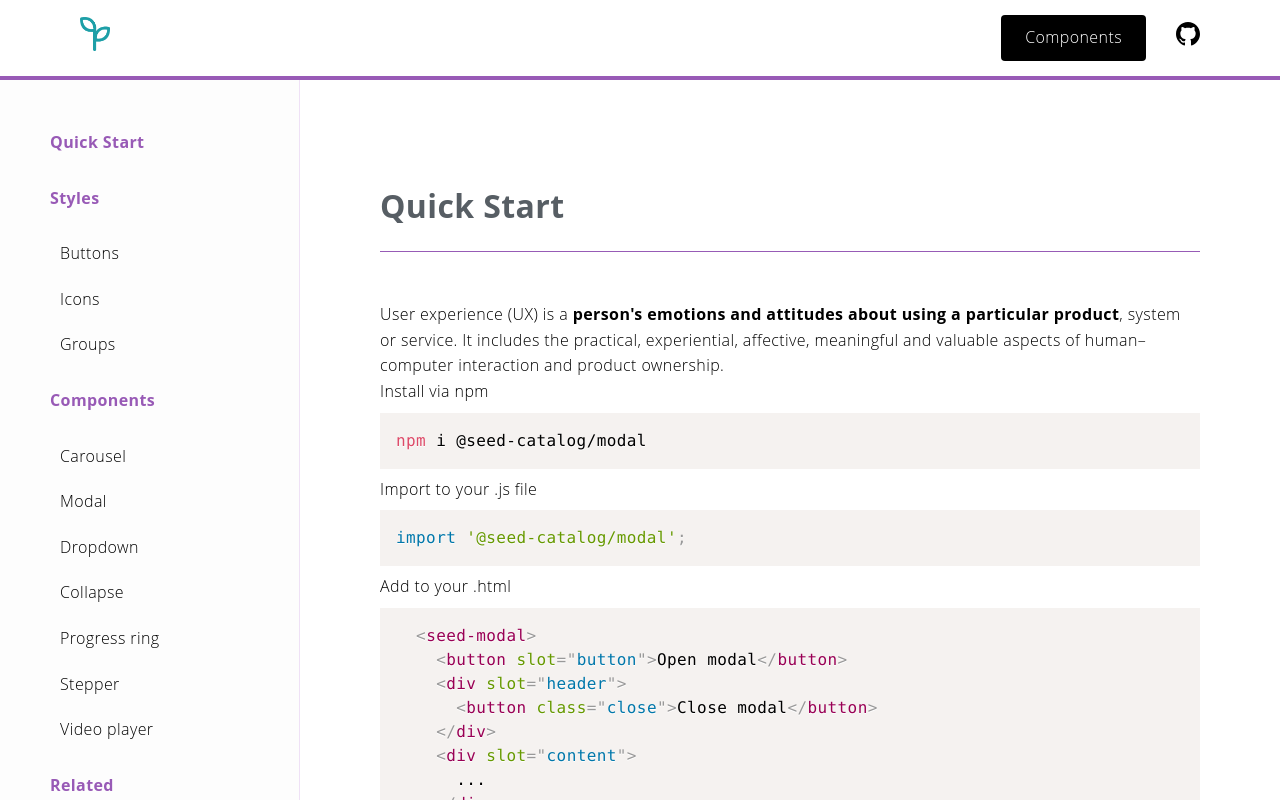
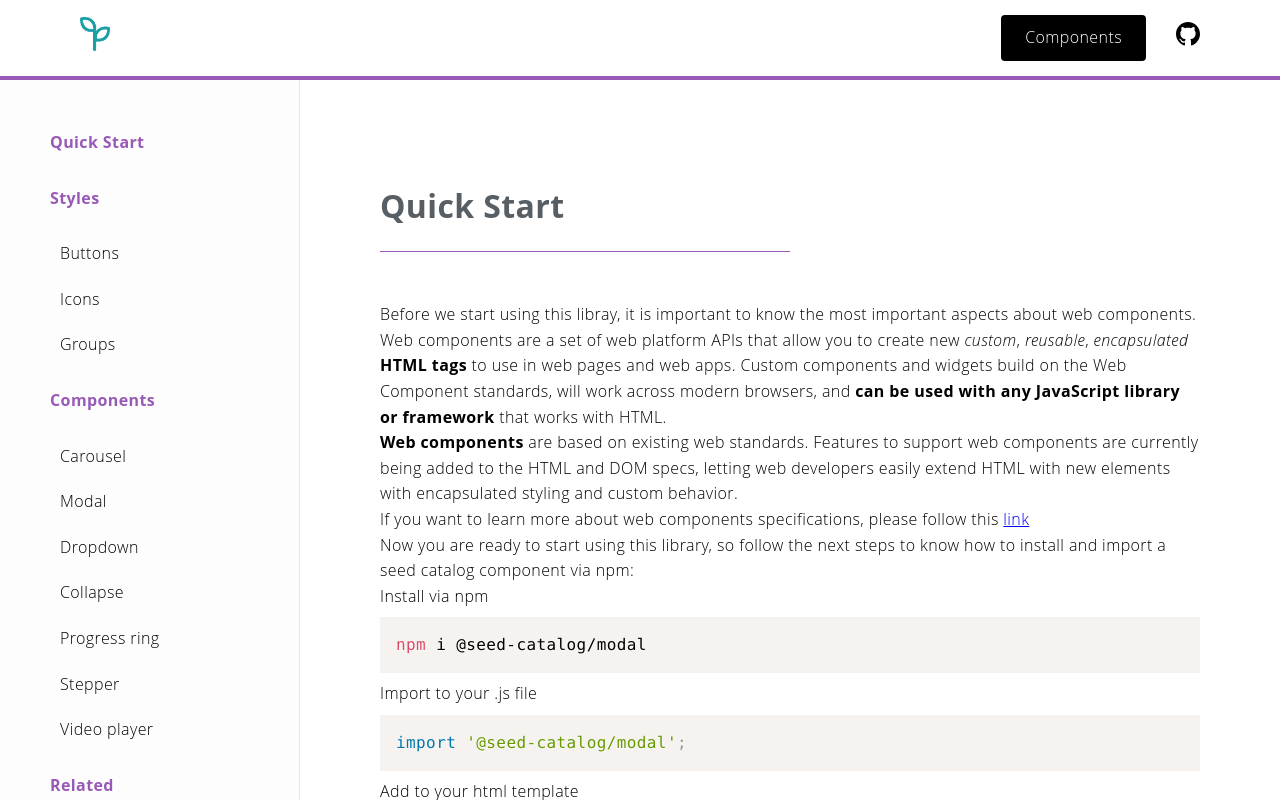
Before and after one commit to vicdata4/doc-template, a Nuxt app: page /seed in a window 1280 px wide. Built offline with nearby package versions, Linux system fonts and the light colour scheme.

Commit message:
quick start info

```diff
--- a/layouts/seed.vue
+++ b/layouts/seed.vue
@@ -76,10 +76,17 @@ html {
   border-bottom: 1px solid #975bb6;
   margin-bottom: 50px;
   padding-bottom: 20px;
+  width: 100%
 }
 
  .language-bash, .language-js, .language-markup {
    /*background-color: rgb(236, 240, 241) !important;*/
  }
 
+ @media (min-width: 1024px) {
+  .title {
+    width: 50%
+  }
+}
+
 </style>
--- a/nuxt.config.js
+++ b/nuxt.config.js
@@ -4,7 +4,7 @@ export default {
 
   // Global page headers: https://go.nuxtjs.dev/config-head
   head: {
-    title: 'seed-catalog',
+    title: 'Seed Catalog',
     htmlAttrs: {
       lang: 'en'
     },
--- a/pages/seed/index.vue
+++ b/pages/seed/index.vue
@@ -2,17 +2,25 @@
   <div>
     <h1 class="title">Quick Start</h1>
     <p class="info-text mb" tabindex="0">
-      User experience (UX) is a
-      <b>person's emotions and attitudes about using a particular product</b>,
-      system or service. It includes the practical, experiential, affective,
-      meaningful and valuable aspects of human–computer interaction and product
-      ownership.
+      Before we start using this libray, it is important to know the most important aspects about web components.
+    </p>
+    <p class="info-text" tabindex="0">
+      Web components are a set of web platform APIs that allow you to create new <i>custom</i>, <i>reusable</i>, <i>encapsulated</i> <b>HTML tags</b> to use in web pages and web apps. Custom components and widgets build on the Web Component standards, will work across modern browsers, and <b>can be used with any JavaScript library or framework</b> that works with HTML.
+    </p>
+    <p class="info-text" tabindex="0">
+      <b>Web components</b> are based on existing web standards. Features to support web components are currently being added to the HTML and DOM specs, letting web developers easily extend HTML with new elements with encapsulated styling and custom behavior.
+    </p>
+    <p class="info-text mb" tabindex="0">
+      If you want to learn more about web components specifications, please follow this <a id="buttons" href="https://www.webcomponents.org/introduction" target="_blank">link</a>
+    </p>
+    <p class="info-text mb" tabindex="0">
+      Now you are ready to start using this library, so follow the next steps to know how to install and import a seed catalog component via npm:
     </p>
     <p class="info-text sm" tabindex="0">Install via npm</p>
     <pre><code class="language-bash">{{`npm i @seed-catalog/modal`}}</code></pre>
     <p class="info-text sm" tabindex="0">Import to your .js file</p>
     <pre><code class="language-js">{{`import '@seed-catalog/modal';`}}</code></pre>
-    <p class="info-text sm" tabindex="0">Add to your .html</p>
+    <p class="info-text sm" tabindex="0">Add to your html template</p>
     <pre class="line-numbers language-markup">
   <code>&lt;seed-modal&gt;</code>
     <code>&lt;button slot="button"&gt;</code>Open modal<code>&lt;/button&gt;</code>
@@ -53,7 +61,7 @@
       </div>
     </seed-modal>
     <p class="info-text sm" tabindex="0">
-      Lear more about seed-modal
+      Learn more about seed-modal
       <NuxtLink id="buttons" to="/seed/modal">here</NuxtLink>
     </p>
   </div>
--- a/pages/seed/modal.vue
+++ b/pages/seed/modal.vue
@@ -1,6 +1,6 @@
 <template>
   <div>
-    <h1>Modal</h1>
+    <h1 class="title">Modal</h1>
   </div>
 </template>
 
```
